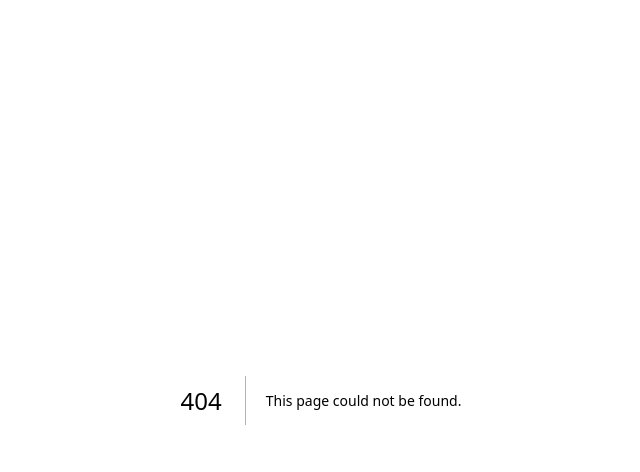
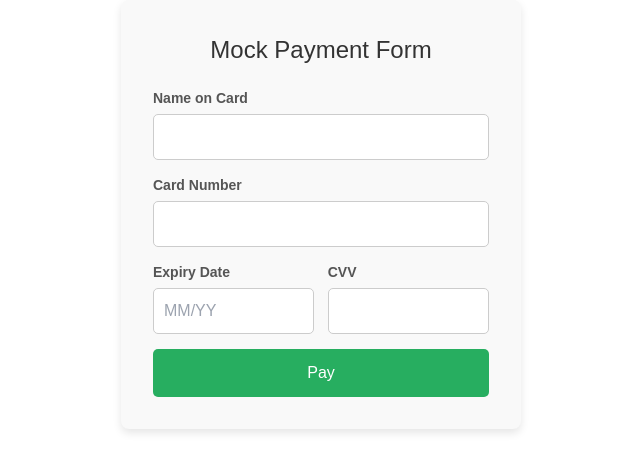
Before and after one commit to Jaipreet777/house-of-virasat, a Next.js app: page /paymentform in a window 1280 px wide. Before the commit this address had no page. Shown: the top 472 px of the page, without its empty margins (319-959 px from the left). Built offline with nearby package versions, Linux system fonts and the light colour scheme.

Commit message:
add payment methods

```diff
--- /dev/null
+++ b/app/paymentform/page.js
@@ -0,0 +1,202 @@
+'use client';
+
+import { useState } from 'react';
+import { getFirestore, collection, doc, setDoc, getDoc, query, where, getDocs } from 'firebase/firestore';
+import { db } from '../../firebase';  // Firebase Firestore reference
+
+export default function MockPaymentForm() {
+  const [name, setName] = useState('');
+  const [cardNumber, setCardNumber] = useState('');
+  const [expiry, setExpiry] = useState('');
+  const [cvv, setCvv] = useState('');
+  const [message, setMessage] = useState('');
+  const [showSaveOption, setShowSaveOption] = useState(false);
+  const [userId, setUserId] = useState('user123'); // Hardcoded user ID for now (replace with logged-in user ID)
+
+  // Simulate card validation and save it if it's not already saved
+  const handleSubmit = async (e) => {
+    e.preventDefault();
+
+    // Mock card validation
+    if (cardNumber.length === 16 && cvv.length === 3 && expiry) {
+      // Check if the card is already saved in Firebase
+      const isCardSaved = await checkIfCardExists(cardNumber);
+
+      if (isCardSaved) {
+        setMessage('Payment successful using saved card!');
+      } else {
+        setShowSaveOption(true); // Prompt to save the card if not already saved
+      }
+    } else {
+      setMessage('Invalid card details, try again.');
+    }
+  };
+
+  // Check if the card is already saved in Firebase for this user
+  const checkIfCardExists = async (cardNumber) => {
+    const q = query(collection(db, 'paymentMethods'), where('userId', '==', userId), where('cardNumber', '==', cardNumber));
+    const querySnapshot = await getDocs(q);
+
+    return !querySnapshot.empty; // Return true if card exists, false otherwise
+  };
+
+  // Save card details in Firebase
+  const saveCardDetails = async () => {
+    try {
+      const cardDoc = doc(collection(db, 'paymentMethods'));
+      await setDoc(cardDoc, {
+        userId: userId,
+        name: name,
+        cardNumber: cardNumber,
+        expiry: expiry,
+        cvv: cvv,  // Ideally, you should never store CVV, this is for learning purposes
+      });
+
+      setMessage('Card saved and payment successful!');
+      setShowSaveOption(false);
+    } catch (error) {
+      console.error('Error saving card:', error);
+      setMessage('Error saving card.');
+    }
+  };
+
+  return (
+    <div style={containerStyle}>
+      <h2 style={titleStyle}>Mock Payment Form</h2>
+      <form onSubmit={handleSubmit} style={formStyle}>
+        <div style={inputGroupStyle}>
+          <label style={labelStyle}>Name on Card</label>
+          <input
+            type="text"
+            value={name}
+            onChange={(e) => setName(e.target.value)}
+            required
+            style={inputStyle}
+          />
+        </div>
+        <div style={inputGroupStyle}>
+          <label style={labelStyle}>Card Number</label>
+          <input
+            type="text"
+            value={cardNumber}
+            onChange={(e) => setCardNumber(e.target.value)}
+            maxLength="16"
+            required
+            style={inputStyle}
+          />
+        </div>
+        <div style={inputRowStyle}>
+          <div style={inputGroupSmallStyle}>
+            <label style={labelStyle}>Expiry Date</label>
+            <input
+              type="text"
+              value={expiry}
+              onChange={(e) => setExpiry(e.target.value)}
+              placeholder="MM/YY"
+              required
+              style={inputStyle}
+            />
+          </div>
+          <div style={inputGroupSmallStyle}>
+            <label style={labelStyle}>CVV</label>
+            <input
+              type="text"
+              value={cvv}
+              onChange={(e) => setCvv(e.target.value)}
+              maxLength="3"
+              required
+              style={inputStyle}
+            />
+          </div>
+        </div>
+        <button type="submit" style={buttonStyle}>Pay</button>
+      </form>
+      {message && <p style={messageStyle}>{message}</p>}
+
+      {/* Option to save card */}
+      {showSaveOption && (
+        <div style={saveCardOptionStyle}>
+          <p>Would you like to save this card for future payments?</p>
+          <button onClick={saveCardDetails} style={buttonStyle}>Save Card</button>
+        </div>
+      )}
+    </div>
+  );
+}
+
+// Styles
+const containerStyle = {
+  maxWidth: '400px',
+  margin: '0 auto',
+  padding: '2rem',
+  borderRadius: '8px',
+  backgroundColor: '#f9f9f9',
+  boxShadow: '0 4px 8px rgba(0, 0, 0, 0.1)',
+  fontFamily: 'Arial, sans-serif',
+  color: '#333',
+};
+
+const titleStyle = {
+  textAlign: 'center',
+  fontSize: '24px',
+  marginBottom: '20px',
+  color: '#333',
+};
+
+const formStyle = {
+  display: 'flex',
+  flexDirection: 'column',
+};
+
+const inputGroupStyle = {
+  marginBottom: '15px',
+};
+
+const inputRowStyle = {
+  display: 'flex',
+  justifyContent: 'space-between',
+};
+
+const inputGroupSmallStyle = {
+  flex: '0 0 48%',
+};
+
+const labelStyle = {
+  display: 'block',
+  marginBottom: '5px',
+  fontSize: '14px',
+  fontWeight: 'bold',
+  color: '#555',
+};
+
+const inputStyle = {
+  width: '100%',
+  padding: '10px',
+  fontSize: '16px',
+  borderRadius: '5px',
+  border: '1px solid #ccc',
+  boxSizing: 'border-box',
+};
+
+const buttonStyle = {
+  padding: '12px 20px',
+  fontSize: '16px',
+  color: 'white',
+  backgroundColor: '#27ae60',
+  border: 'none',
+  borderRadius: '5px',
+  cursor: 'pointer',
+  marginTop: '15px',
+};
+
+const messageStyle = {
+  textAlign: 'center',
+  marginTop: '15px',
+  fontSize: '16px',
+  color: '#333',
+};
+
+const saveCardOptionStyle = {
+  textAlign: 'center',
+  marginTop: '20px',
+};
--- a/package.json
+++ b/package.json
@@ -9,6 +9,7 @@
     "lint": "next lint"
   },
   "dependencies": {
+    "@stripe/react-stripe-js": "^2.8.1",
     "firebase": "^10.13.2",
     "next": "14.2.13",
     "react": "^18",
```
Also changed, not shown: 1 other file (tests, documents, lock files or other folders).
